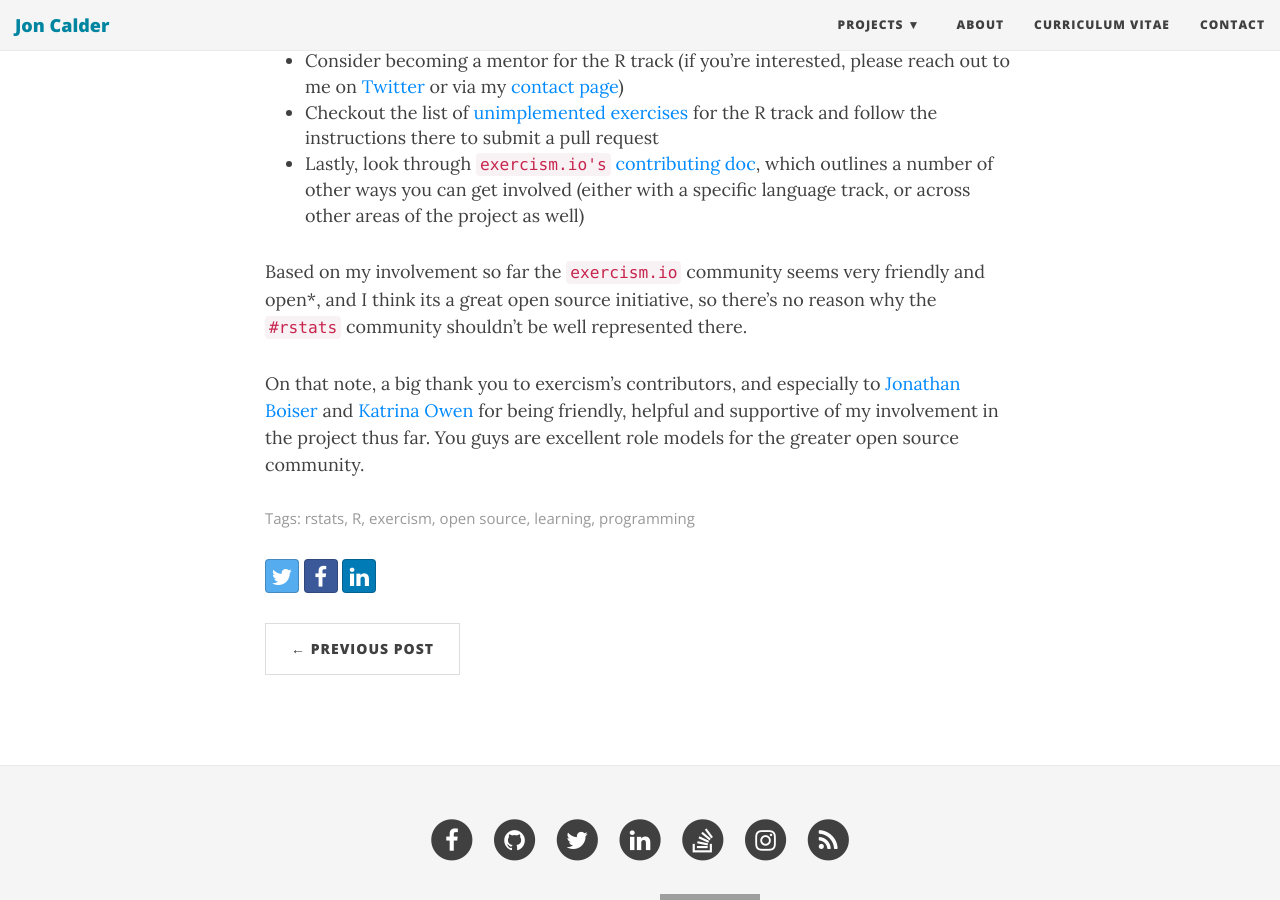
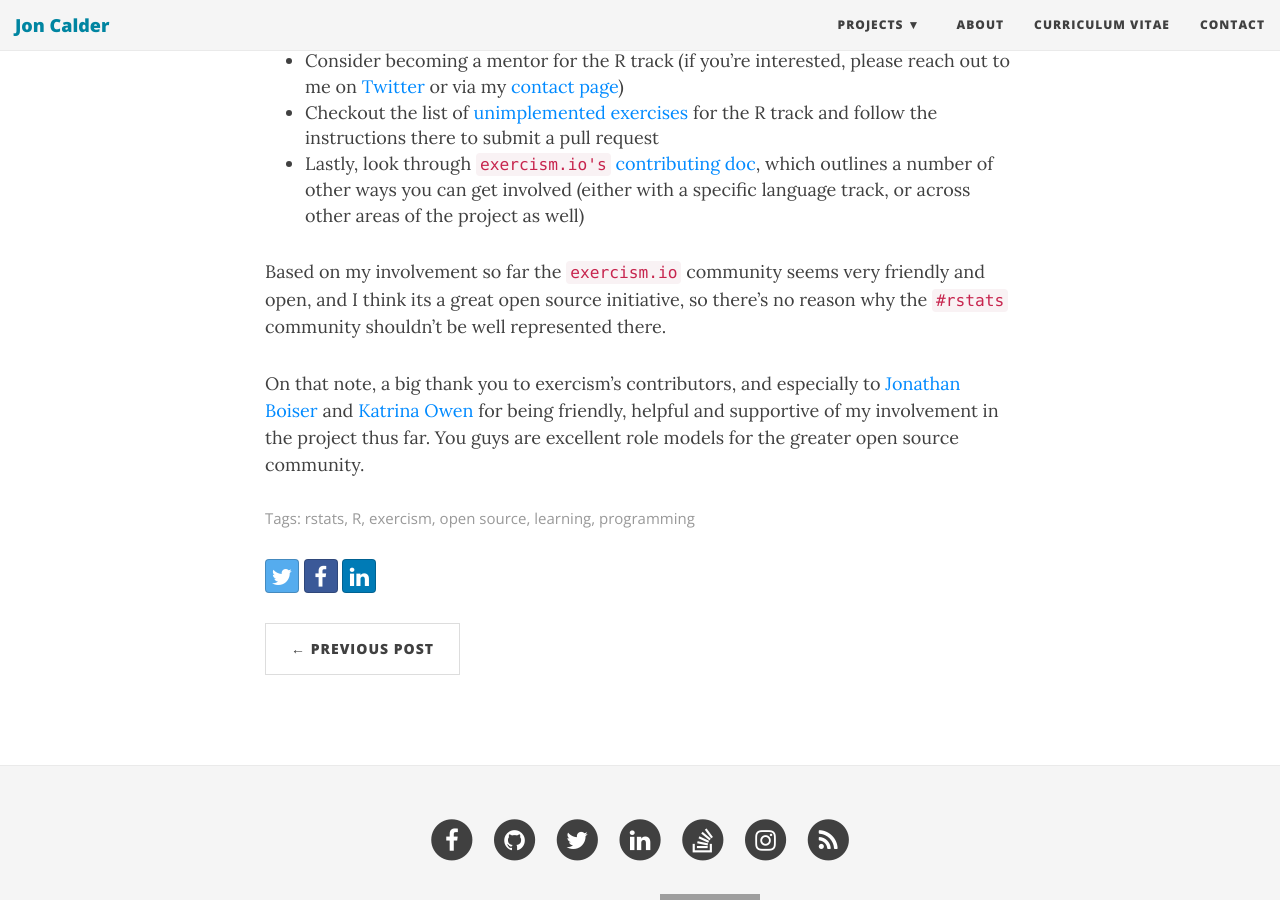
Before and after one commit to jonmcalder/jonmcalder.github.io, a Jekyll site: the page built from _posts/2017-04-05-r-track-on-exercism.md, in a window 1280 px wide and 900 px high, scrolled down 1754 px. Built offline with Jekyll 4.4.1, drawn with Linux system fonts in a browser that asks for light colours; nearby versions of some CDN libraries; comment, search, counter and statistics services are not loaded; grey boxes are pictures that could not be loaded.

```diff
--- a/_posts/2017-04-05-r-track-on-exercism.md
+++ b/_posts/2017-04-05-r-track-on-exercism.md
@@ -37,6 +37,6 @@ If you're interested, there are a number of ways you can get involved:
 - Checkout the list of [unimplemented exercises](http://exercism.io/languages/r/todo) for the R track and follow the instructions there to submit a pull request
 - Lastly, look through `exercism.io's` [contributing doc](https://github.com/exercism/exercism.io/blob/master/CONTRIBUTING.md), which outlines a number of other ways you can get involved (either with a specific language track, or across other areas of the project as well)
 
-Based on my involvement so far the `exercism.io` community seems very friendly and open*, and I think its a great open source initiative, so there's no reason why the `#rstats` community shouldn't be well represented there.
+Based on my involvement so far the `exercism.io` community seems very friendly and open, and I think its a great open source initiative, so there's no reason why the `#rstats` community shouldn't be well represented there.
 
 On that note, a big thank you to exercism's contributors, and especially to [Jonathan Boiser](http://jonboiser.com/) and [Katrina Owen](http://www.kytrinyx.com/) for being friendly, helpful and supportive of my involvement in the project thus far. You guys are excellent role models for the greater open source community.
```
Also changed, not shown: img/small-imgs/exercism_R_logo.png.
